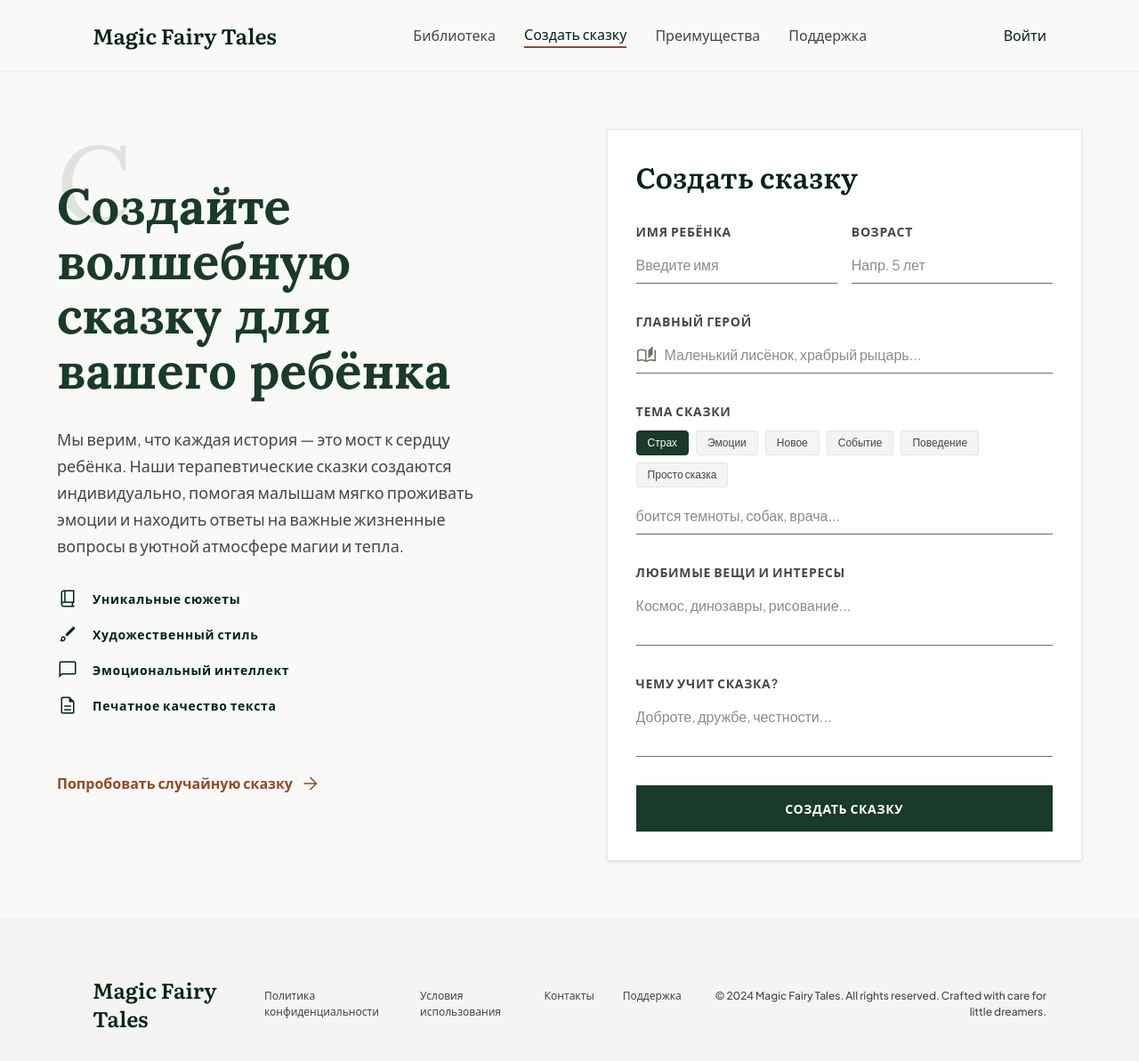
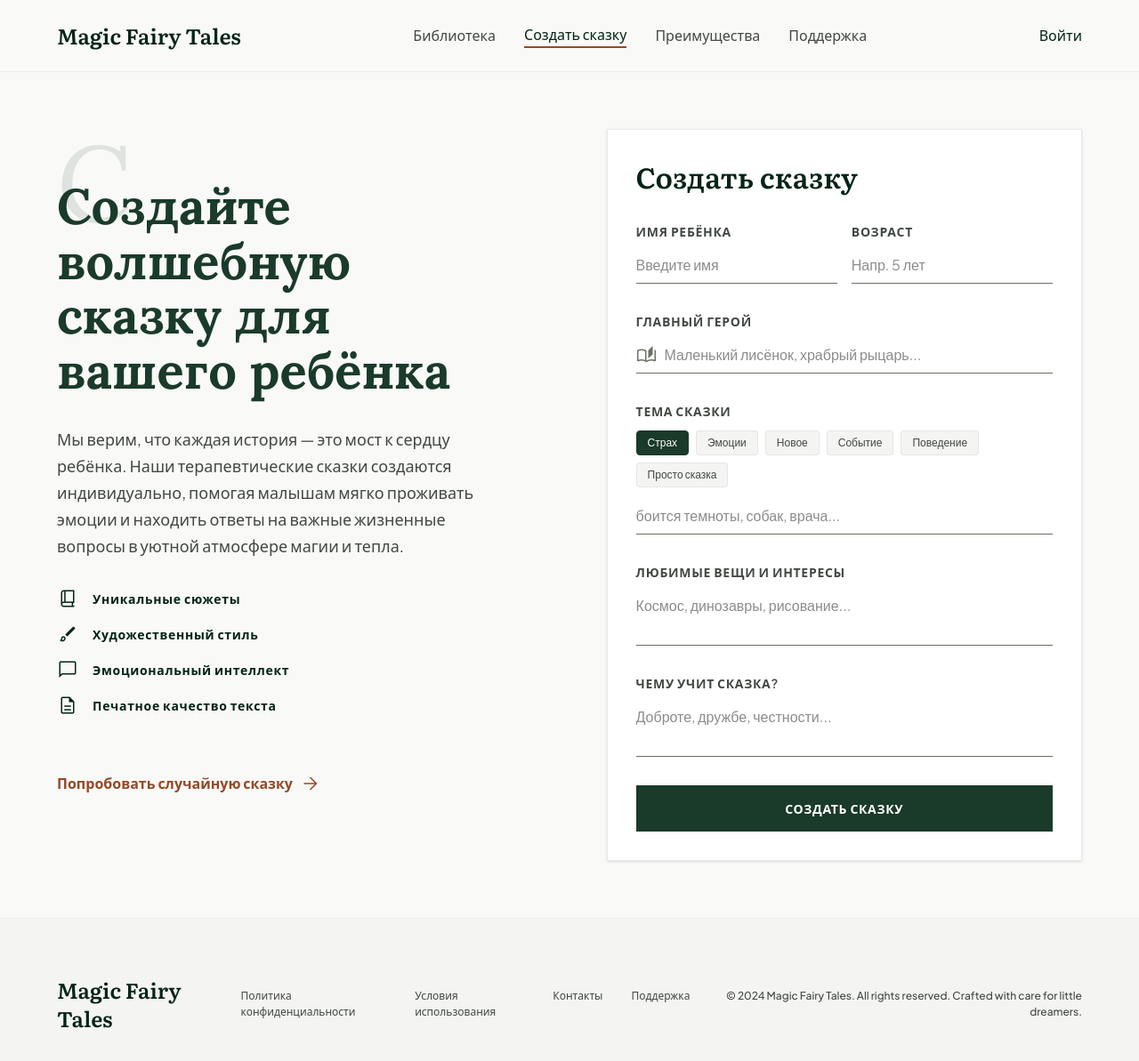
Before and after one commit to GavrilovIgor/fairy-tale-app, a Next.js app: page / in a window 1280 px wide. Shown: the whole page at 89% size. Built offline with nearby package versions, Linux system fonts and the light colour scheme.

Commit message:
auto-sync 2026-05-15 15:27

```diff
--- a/app/page.tsx
+++ b/app/page.tsx
@@ -122,7 +122,7 @@ function DesktopNav({activeTab,onTabChange}:{activeTab:string;onTabChange:(t:str
   // Exact Stitch HTML from screen 4371a933
   return (
     <header className="hidden md:block bg-background border-b border-outline-variant/20 sticky top-0 z-50 print:hidden">
-      <div className="max-w-container-max mx-auto px-edge-margin-desktop flex justify-between items-center h-20">
+      <div className="px-edge-margin-desktop flex justify-between items-center h-20">
         <div className="font-headline-md text-headline-md text-primary">Magic Fairy Tales</div>
         <nav className="flex gap-stack-lg items-center">
           {[
@@ -190,7 +190,7 @@ function MobileTabBar({active,onChange}:{active:MobileTab;onChange:(t:MobileTab)
 function SiteFooter() {
   return (
     <footer className="bg-surface-container-low border-t border-outline-variant/10 pt-stack-xl pb-stack-lg print:hidden">
-      <div className="max-w-container-max mx-auto px-edge-margin-desktop flex flex-col md:flex-row justify-between items-center gap-stack-md">
+      <div className="px-edge-margin-desktop flex flex-col md:flex-row justify-between items-center gap-stack-md">
         <div className="font-headline-md text-headline-md text-primary">Magic Fairy Tales</div>
         <div className="flex gap-stack-lg">
           {['Политика конфиденциальности','Условия использования','Контакты','Поддержка'].map(t=>(
@@ -336,12 +336,12 @@ function CreateForm({onGenerate,isLoading}:{onGenerate:(f:FormData)=>Promise<voi
               <div className="mb-stack-lg">
                 {/* Drop cap: block, text-[120px], then heading with -mt-16 — exact Stitch */}
                 <span className="font-lora text-[120px] leading-none text-primary/10 select-none block" aria-hidden>С</span>
-                <h1 className="font-lora font-bold text-[56px] leading-[1.1] text-[#1a3a2a] -mt-16">
+                <h1 className="font-lora font-bold text-[56px] leading-[1.1] text-[#1a3a2a] -mt-16" style={{textWrap:'balance'}}>
                   Создайте волшебную сказку для вашего ребёнка
                 </h1>
               </div>
 
-              <p className="font-body-lg text-body-lg text-on-surface-variant mb-stack-lg max-w-[540px]">
+              <p className="font-body-lg text-body-lg text-on-surface-variant mb-stack-lg max-w-[540px]" style={{textWrap:'pretty'}}>
                 Мы верим, что каждая история — это мост к сердцу ребёнка. Наши терапевтические сказки создаются индивидуально, помогая малышам мягко проживать эмоции и находить ответы на важные жизненные вопросы в уютной атмосфере магии и тепла.
               </p>
 
```
